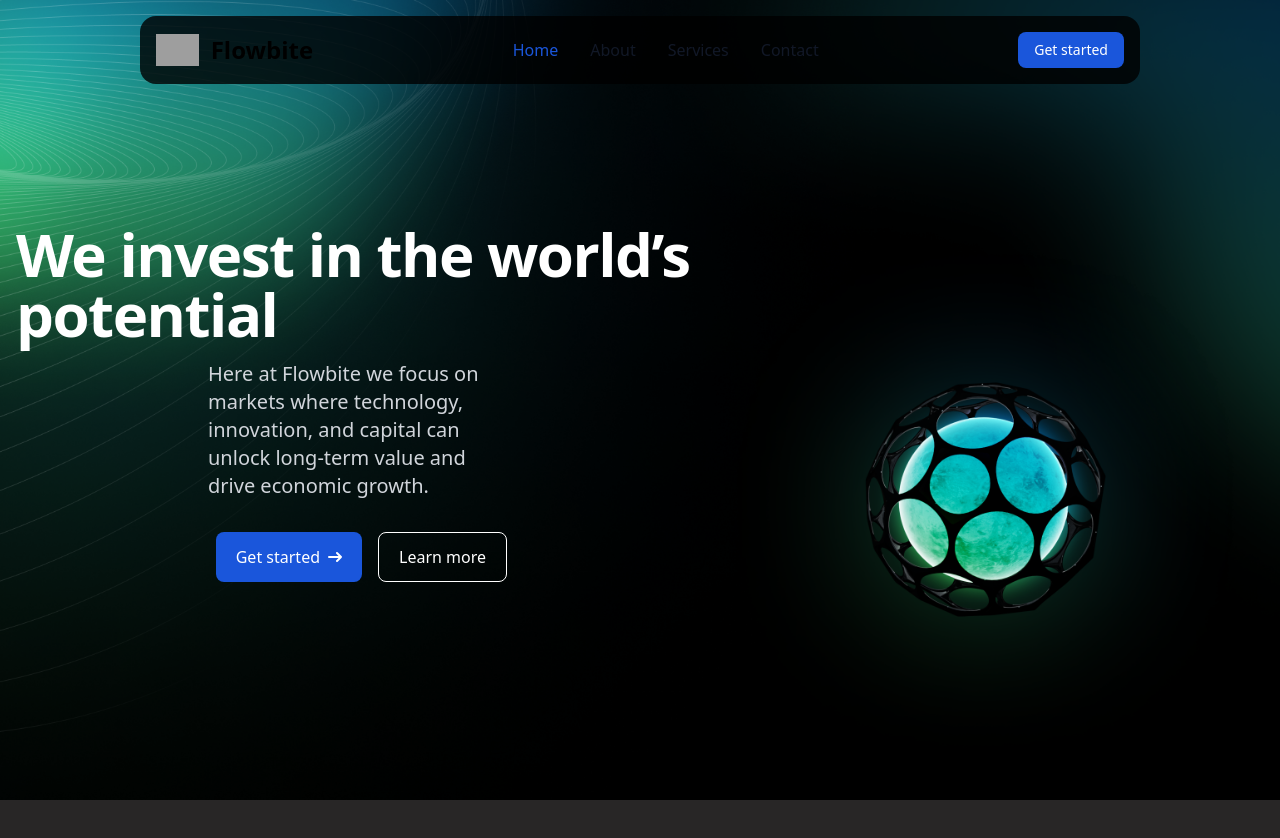
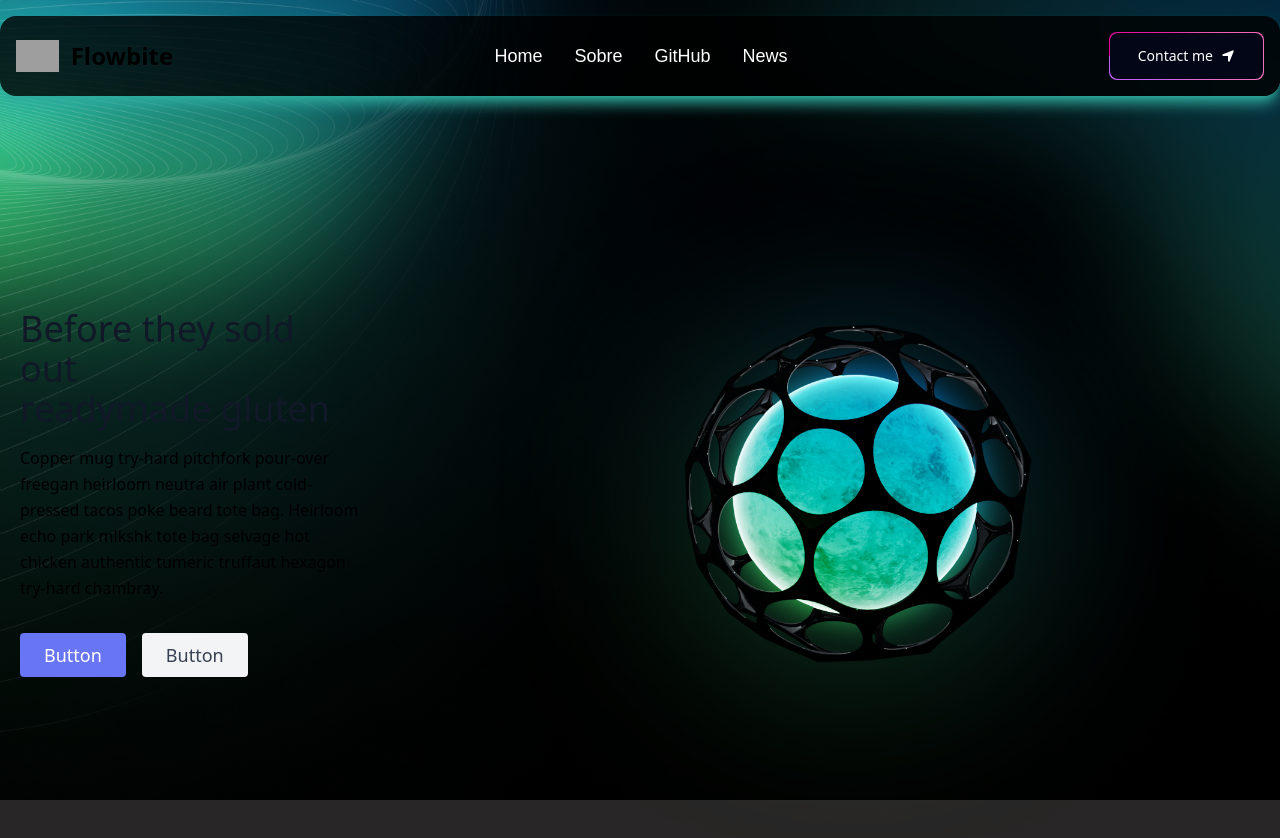
Before and after one commit to mathrocks19/PortfolioMatheusV-, an Angular app: page / in a window 1280 px wide. Shown: the top 838 px of the page. Built offline with nearby package versions, Linux system fonts and the light colour scheme; grey boxes are pictures that could not be loaded.

Commit message:
attnavbar

```diff
--- a/src/app/components/hero/hero.component.html
+++ b/src/app/components/hero/hero.component.html
@@ -1,22 +1,21 @@
 <section class="bg-cover bg-center bg-no-repeat bg-[url('assets/img/backgroundGradient.png')] w-full h-screen object-cover z-10 relative">
-  <div class="px-4 mx-auto max-w-screen-xl text-center py-24 lg:py-56 flex flex-col lg:flex-row items-center lg:items-start justify-center lg:justify-between">
-    <div class="text-center lg:text-left">
-      <h1 class="mb-4 text-4xl font-extrabold tracking-tight leading-none text-white md:text-3xl lg:text-6xl">We invest in the world’s potential</h1>
-      <p class="mb-8 text-lg font-normal text-left text-gray-300 lg:text-xl sm:px-16 lg:px-48">Here at Flowbite we focus on markets where technology, innovation, and capital can unlock long-term value and drive economic growth.</p>
-      <div class="flex flex-col space-y-4 sm:flex-row sm:justify-center sm:space-y-0">
-        <a href="#" class="inline-flex justify-center items-center py-3 px-5 text-base font-medium text-center text-white rounded-lg bg-blue-700 hover:bg-blue-800 focus:ring-4 focus:ring-blue-300 dark:focus:ring-blue-900">
-          Get started
-          <svg class="w-3.5 h-3.5 ms-2 rtl:rotate-180" aria-hidden="true" xmlns="http://www.w3.org/2000/svg" fill="none" viewBox="0 0 14 10">
-            <path stroke="currentColor" stroke-linecap="round" stroke-linejoin="round" stroke-width="2" d="M1 5h12m0 0L9 1m4 4L9 9"/>
-          </svg>
-        </a>
-        <a href="#" class="inline-flex justify-center hover:text-gray-900 items-center py-3 px-5 sm:ms-4 text-base font-medium text-center text-white rounded-lg border border-white hover:bg-gray-100 focus:ring-4 focus:ring-gray-400">
-          Learn more
-        </a>
+  <div class="container mx-auto flex px-5 py-24 md:flex-row flex-col items-center">
+      <!-- Texto e Botões -->
+      <div class="lg:flex-grow md:w-1/2 lg:pr-24 md:pr-16 flex flex-col md:items-start md:text-left mb-16 md:mb-0 items-center text-center ">
+          <h1 class="title-font sm:text-4xl text-6xl mb-4 font-medium text-gray-900">Before they sold out
+              <br class="hidden lg:inline-block">readymade gluten
+          </h1>
+          <p class="mb-8 leading-relaxed">Copper mug try-hard pitchfork pour-over freegan heirloom neutra air plant
+              cold-pressed tacos poke beard tote bag. Heirloom echo park mlkshk tote bag selvage hot chicken authentic
+              tumeric truffaut hexagon try-hard chambray.</p>
+          <div class="flex justify-center">
+              <button class="inline-flex text-white bg-indigo-500 border-0 py-2 px-6 focus:outline-none hover:bg-indigo-600 rounded text-lg">Button</button>
+              <button class="ml-4 inline-flex text-gray-700 bg-gray-100 border-0 py-2 px-6 focus:outline-none hover:bg-gray-200 rounded text-lg">Button</button>
+          </div>
       </div>
-    </div>
-    <div class="mt-8 lg:mt-0">
-      <img src="assets/img/moon.png" alt="" class="object-contain">
-    </div>
+      <!-- Imagem -->
+      <div class="lg:max-w-full lg:w-full md:w-1/2 w-full flex justify-center items-center">
+          <img class="object-cover object-center max-w-full h-auto rounded" alt="hero" src="assets/img/moon.png">
+      </div>
   </div>
 </section>
--- a/src/app/components/navbar/navbar.component.html
+++ b/src/app/components/navbar/navbar.component.html
@@ -1,32 +1,52 @@
 <div class="fixed top-0 left-0 w-full flex justify-center py-4 backdrop:blur-lg z-20">
-  <nav class="bg-black/80 dark:bg-gray-900 w-full max-w-[1000px] z-20 rounded-2xl">
+  <nav class="bg-black/80 dark:bg-gray-900 w-full max-w-[1300px] z-20 rounded-2xl shadow-[#2FAD9E] shadow-lg">
     <div class="flex flex-wrap items-center justify-between p-4">
       <a href="https://flowbite.com/" class="flex items-center space-x-3 rtl:space-x-reverse">
         <img src="https://flowbite.com/docs/images/logo.svg" class="h-8" alt="Flowbite Logo">
         <span class="self-center text-2xl font-semibold whitespace-nowrap dark:text-white">Flowbite</span>
       </a>
       <div class="flex md:order-2 space-x-3 md:space-x-0 rtl:space-x-reverse">
-        <button type="button" class="text-white bg-blue-700 hover:bg-blue-800 focus:ring-4 focus:outline-none focus:ring-blue-300 font-medium rounded-lg text-sm px-4 py-2 text-center dark:bg-blue-600 dark:hover:bg-blue-700 dark:focus:ring-blue-800">Get started</button>
-        <button data-collapse-toggle="navbar-sticky" type="button" class="inline-flex items-center p-2 w-10 h-10 justify-center text-sm text-gray-500 rounded-lg md:hidden hover:bg-gray-100 focus:outline-none focus:ring-2 focus:ring-gray-200 dark:text-gray-400 dark:hover:bg-gray-700 dark:focus:ring-gray-600" aria-controls="navbar-sticky" aria-expanded="false">
-          <span class="sr-only">Open main menu</span>
-          <svg class="w-5 h-5" aria-hidden="true" xmlns="http://www.w3.org/2000/svg" fill="none" viewBox="0 0 17 14">
-            <path stroke="currentColor" stroke-linecap="round" stroke-linejoin="round" stroke-width="2" d="M1 1h15M1 7h15M1 13h15"/>
-          </svg>
+
+        <button
+          class="relative inline-flex h-12 active:scale-95 transistion overflow-hidden rounded-lg p-[1px] focus:outline-none">
+          <span
+            class="absolute inset-[-1000%] animate-[spin_2s_linear_infinite] bg-[conic-gradient(from_90deg_at_50%_50%,#e7029a_0%,#f472b6_50%,#bd5fff_100%)]">
+          </span>
+          <span
+            class="inline-flex h-full w-full cursor-pointer items-center justify-center rounded-lg bg-slate-950 px-7 text-sm font-medium text-white backdrop-blur-3xl gap-2 undefined">
+            Contact me
+            <svg stroke="currentColor" fill="currentColor" stroke-width="0" viewBox="0 0 448 512" height="1em"
+              width="1em" xmlns="http://www.w3.org/2000/svg">
+              <path
+                d="M429.6 92.1c4.9-11.9 2.1-25.6-7-34.7s-22.8-11.9-34.7-7l-352 144c-14.2 5.8-22.2 20.8-19.3 35.8s16.1 25.8 31.4 25.8H224V432c0 15.3 10.8 28.4 25.8 31.4s30-5.1 35.8-19.3l144-352z">
+              </path>
+            </svg>
+          </span>
         </button>
+
       </div>
       <div class="items-center justify-between hidden w-full md:flex md:w-auto md:order-1" id="navbar-sticky">
-        <ul class="flex flex-col p-4 md:p-0 mt-4 font-medium border border-gray-100 rounded-lg md:space-x-8 rtl:space-x-reverse md:flex-row md:mt-0 md:border-0 md:bg-transparent dark:bg-transparent dark:border-gray-700">
+        <ul
+          class="flex flex-col p-4 md:p-0 mt-4 font-figtree   rounded-lg md:space-x-8 rtl:space-x-reverse md:flex-row md:mt-0 md:border-0 md:bg-transparent dark:bg-transparent dark:border-gray-700">
           <li>
-            <a href="#" class="block py-2 px-3 text-white bg-blue-700 rounded md:bg-transparent md:text-blue-700 md:p-0 md:dark:text-blue-500" aria-current="page">Home</a>
+            <a routerLink="/a"
+              class="relative py-1 text-white cursor-default whitespace-nowrap before:absolute before:bottom-0 before:left-0 before:w-0 before:h-1 before:bg-[#2FAD9E] before:transition-all before:duration-300 before:ease-in-out hover:before:w-full hover:text-custom-yellow text-lg"
+              aria-current="page">Home</a>
           </li>
           <li>
-            <a href="#" class="block py-2 px-3 text-gray-900 rounded hover:bg-gray-100 md:hover:bg-transparent md:hover:text-blue-700 md:p-0 md:dark:hover:text-blue-500 dark:text-white dark:hover:bg-gray-700 dark:hover:text-white md:dark:hover:bg-transparent dark:border-gray-700">About</a>
+            <a routerLink="/a"
+              class="relative py-1 text-white cursor-default whitespace-nowrap before:absolute before:bottom-0 before:left-0 before:w-0 before:h-1 before:bg-[#2FAD9E] before:transition-all before:duration-300 before:ease-in-out hover:before:w-full hover:text-custom-yellow text-lg"
+              aria-current="page">Sobre</a>
           </li>
           <li>
-            <a href="#" class="block py-2 px-3 text-gray-900 rounded hover:bg-gray-100 md:hover:bg-transparent md:hover:text-blue-700 md:p-0 md:dark:hover:text-blue-500 dark:text-white dark:hover:bg-gray-700 dark:hover:text-white md:dark:hover:bg-transparent dark:border-gray-700">Services</a>
+            <a routerLink="/a"
+              class="relative py-1 text-white cursor-default whitespace-nowrap before:absolute before:bottom-0 before:left-0 before:w-0 before:h-1 before:bg-[#2FAD9E] before:transition-all before:duration-300 before:ease-in-out hover:before:w-full hover:text-custom-yellow text-lg"
+              aria-current="page">GitHub</a>
           </li>
           <li>
-            <a href="#" class="block py-2 px-3 text-gray-900 rounded hover:bg-gray-100 md:hover:bg-transparent md:hover:text-blue-700 md:p-0 md:dark:hover:text-blue-500 dark:text-white dark:hover:bg-gray-700 dark:hover:text-white md:dark:hover:bg-transparent dark:border-gray-700">Contact</a>
+            <a routerLink="/a"
+              class="relative py-1 text-white cursor-default whitespace-nowrap before:absolute before:bottom-0 before:left-0 before:w-0 before:h-1 before:bg-[#2FAD9E] before:transition-all before:duration-300 before:ease-in-out hover:before:w-full hover:text-custom-yellow text-lg"
+              aria-current="page">News</a>
           </li>
         </ul>
       </div>
--- a/tailwind.config.js
+++ b/tailwind.config.js
@@ -5,7 +5,11 @@ module.exports = {
     "./node_modules/flowbite/**/*.js"
   ],
   theme: {
-    extend: {},
+    extend: {
+      fontFamily: {
+        'figtree': ['Figtree', 'sans-serif']
+      },
+    },
   },
   plugins: [
     require('flowbite/plugin')
```
Also changed, not shown: src/assets/img/moonEdi2.png (added), src/assets/img/moonEdit1.png (added).
